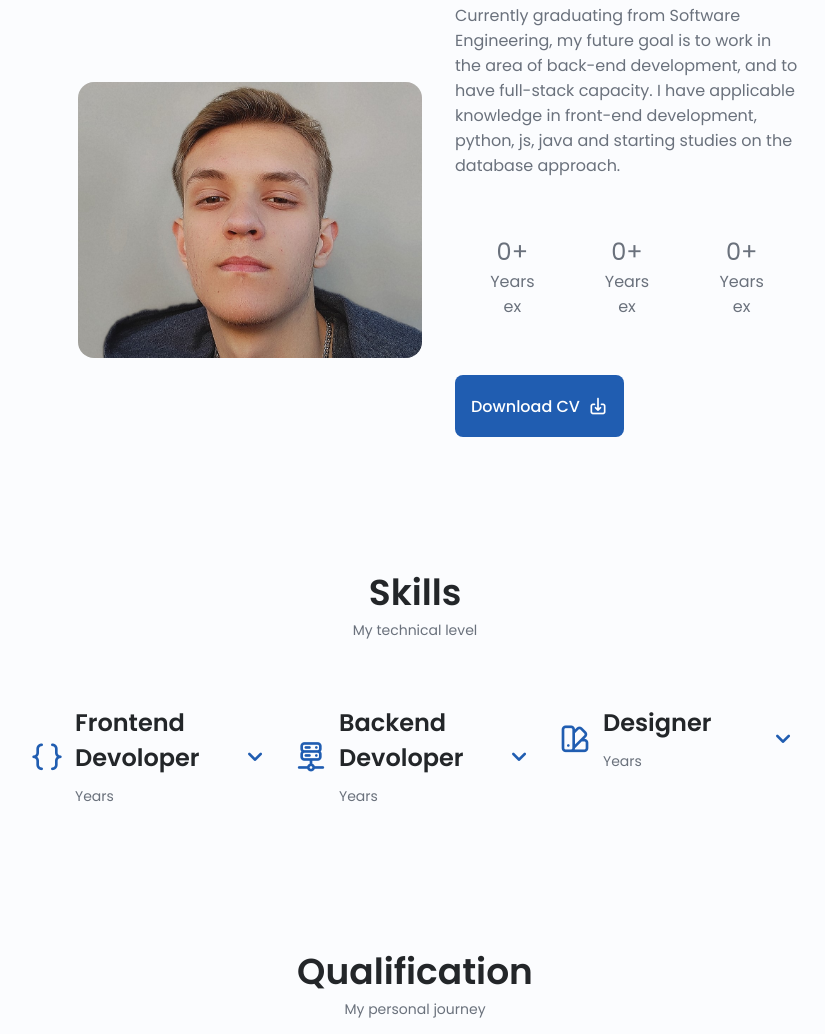
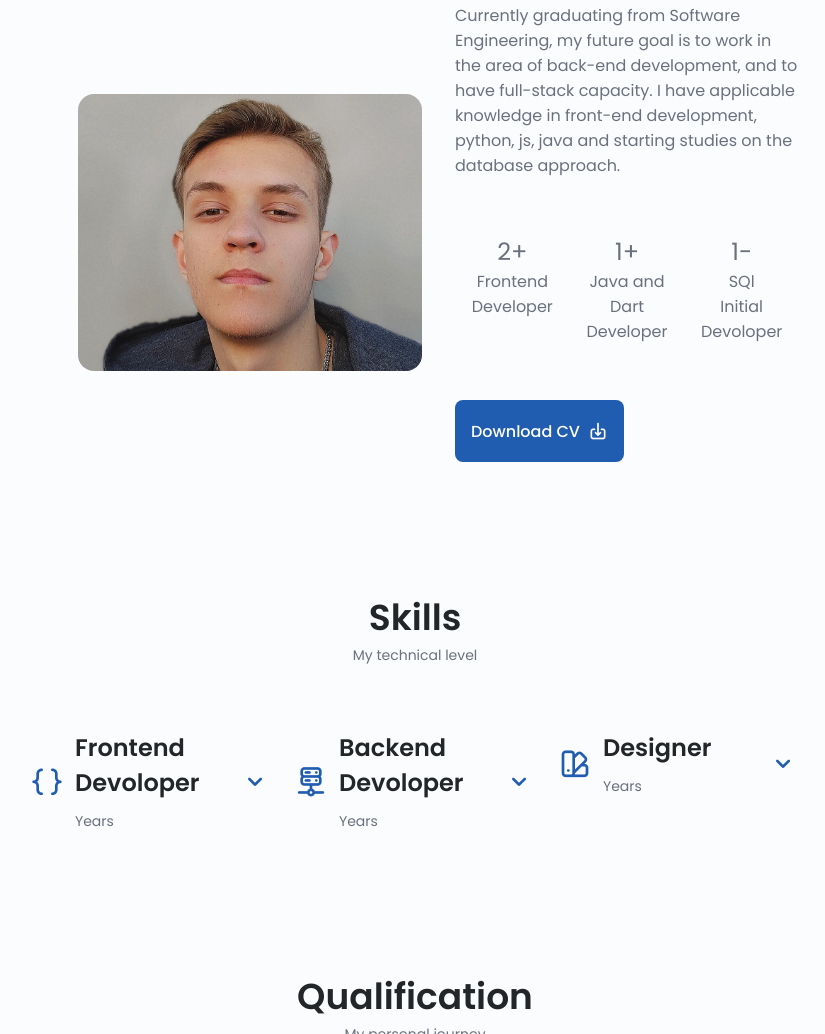
Before and after one commit to MateusFKrinski/portfolio-site, a plain HTML site: page index.html in a window 1280 px wide. Shown: the part 807-1841 px from the top of the page, without its empty margins (225-1050 px from the left). Drawn offline with nearby package versions, Linux system fonts and the light colour scheme.

Commit message:
add-info

```diff
--- a/index.html
+++ b/index.html
@@ -179,18 +179,18 @@
                         <div class="about__data-content">
 
                             <div class="about__info">
-                                <span class="about__info-title">0+</span>
-                                <span class="about__indo-name">Years  <br> ex</span>
+                                <span class="about__info-title">2+</span>
+                                <span class="about__indo-name">Frontend<br>Developer</span>
                             </div>
 
                             <div class="about__info">
-                                <span class="about__info-title">0+</span>
-                                <span class="about__indo-name">Years  <br> ex</span>
+                                <span class="about__info-title">1+</span>
+                                <span class="about__indo-name">Java and Dart<br>Developer</span>
                             </div>
 
                             <div class="about__info">
-                                <span class="about__info-title">0+</span>
-                                <span class="about__indo-name">Years  <br> ex</span>
+                                <span class="about__info-title">1-</span>
+                                <span class="about__indo-name">SQl<br>Initial Devoloper</span>
 
                             </div>
 
--- a/public/assets/css/style.css
+++ b/public/assets/css/style.css
@@ -395,13 +395,14 @@ img{
     display: flex;
     justify-content: space-evenly;
     margin-bottom: var(--mb-2-5);
+    text-align: center;
 }
 
 .about__info-title{
     font-size: var(--h2-font-size);
 }
 
-.abouut__info-name{
+.about__info-name{
     font-size: var(--small-font-size);
     font-weight: var(--font-semi-bold);
     color: var(--title-color);
@@ -410,7 +411,6 @@ img{
 .about__info-title,
 .about__info-name{
     display: block;
-    text-align: center;
 }
 
 .about__buttons{
```
